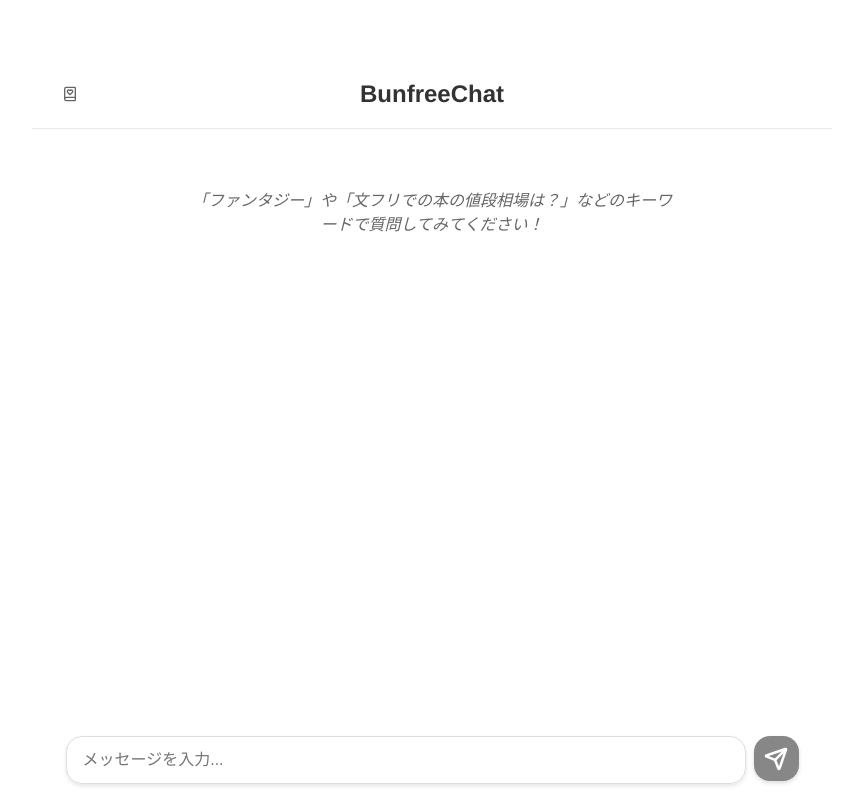
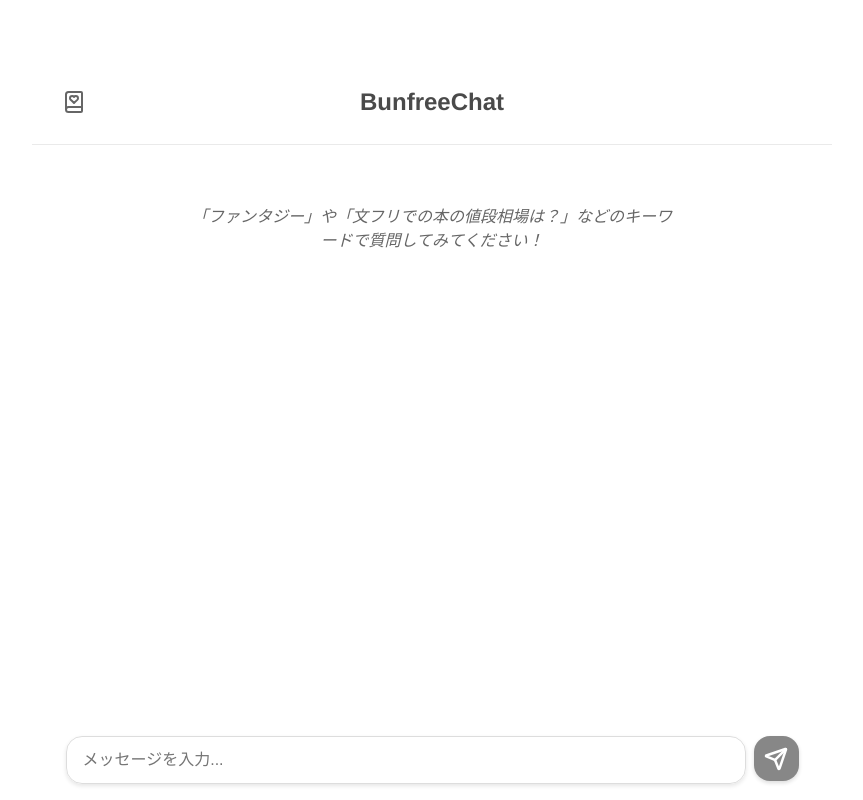
Before and after one commit to HumanisteJP/bunfree_chat, a React (Vite) app in the folder bunfree-client/: page / in a window 1280 px wide. Shown: the whole page, without its empty margins (208-1071 px from the left). Built offline with nearby package versions, Linux system fonts and the light colour scheme.

Commit message:
アイコンサイズ調整

```diff
--- a/bunfree-client/src/components/ChatApp.module.css
+++ b/bunfree-client/src/components/ChatApp.module.css
@@ -43,7 +43,7 @@
 }
 
 .chat-header {
-  padding: 16px 20px;
+  padding: 24px 20px;
   border-bottom: 1px solid #eaeaea;
   background-color: #fff;
   text-align: center;
@@ -56,7 +56,7 @@
 .chat-header h1 {
   margin: 0;
   font-size: 1.5rem;
-  color: #333;
+  color: #4a4a4a;
 }
 
 .clear-chat-button {
@@ -66,8 +66,8 @@
   border: none;
   color: #666;
   cursor: pointer;
-  width: 36px;
-  height: 36px;
+  width: 44px;
+  height: 44px;
   display: flex;
   align-items: center;
   justify-content: center;
@@ -78,7 +78,7 @@
 .clear-chat-button:hover {
   background-color: rgba(0, 0, 0, 0.05);
   color: #000;
-  transform: scale(1.15);
+  transform: scale(1.05);
 }
 
 .message-list {
--- a/bunfree-client/src/components/ChatApp.tsx
+++ b/bunfree-client/src/components/ChatApp.tsx
@@ -293,7 +293,7 @@ const ChatApp = () => {
               aria-label="お気に入りを表示"
               title="お気に入りを表示"
             >
-              <BookHeart size={16} />
+              <BookHeart size={24} />
             </button>
             <h1>BunfreeChat</h1>
             {messages.length > 0 && (
@@ -303,7 +303,7 @@ const ChatApp = () => {
                 aria-label="チャット履歴を消去"
                 title="チャット履歴を消去"
               >
-                <Trash2Icon size={16} />
+                <Trash2Icon size={24} />
               </button>
             )}
           </div>
--- a/bunfree-client/src/components/FavoritePage.module.css
+++ b/bunfree-client/src/components/FavoritePage.module.css
@@ -4,7 +4,7 @@
   height: 100%;
   width: 100%;
   margin: 0;
-  padding: 20px;
+  padding: 0px 20px;
   overflow: auto;
   position: absolute;
   top: 0;
@@ -33,10 +33,10 @@
   width: 100%;
   max-width: 800px;
   margin: 0 auto 20px;
-  padding: 16px 20px;
+  padding: 24px 20px;
   border-bottom: 1px solid #e0e0e0;
   justify-content: center;
-  height: 60px;
+  min-height: 72px; /* 最小高さを設定 */
 }
 
 .favorite-header h1 {
@@ -47,6 +47,7 @@
   margin: 0;
   font-size: 1.5rem;
   color: #4a4a4a;
+  line-height: 1.5;
 }
 
 .back-button {
@@ -60,8 +61,8 @@
   padding: 8px;
   border-radius: 50px;
   transition: background-color 0.2s;
-  width: 36px;
-  height: 36px;
+  width: 44px;
+  height: 44px;
   justify-content: center;
 }
 
```
